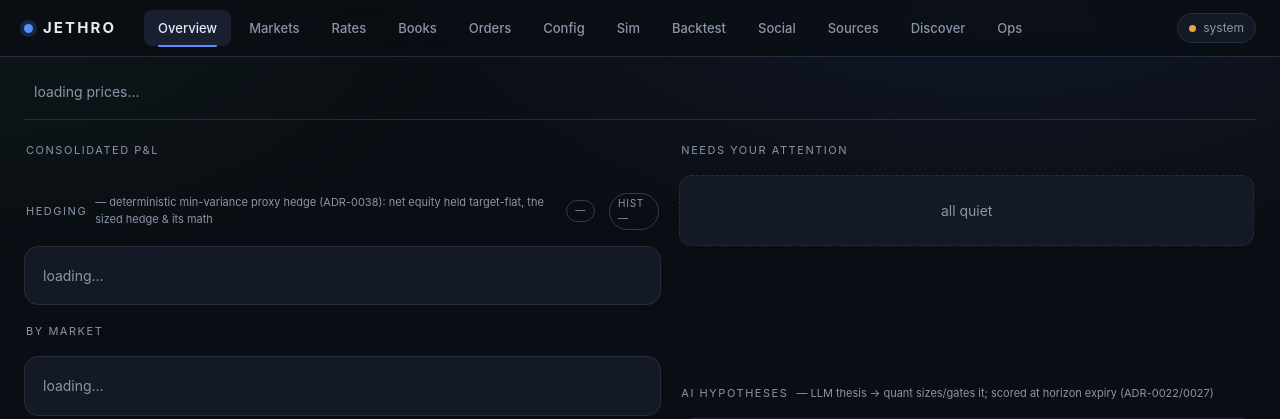
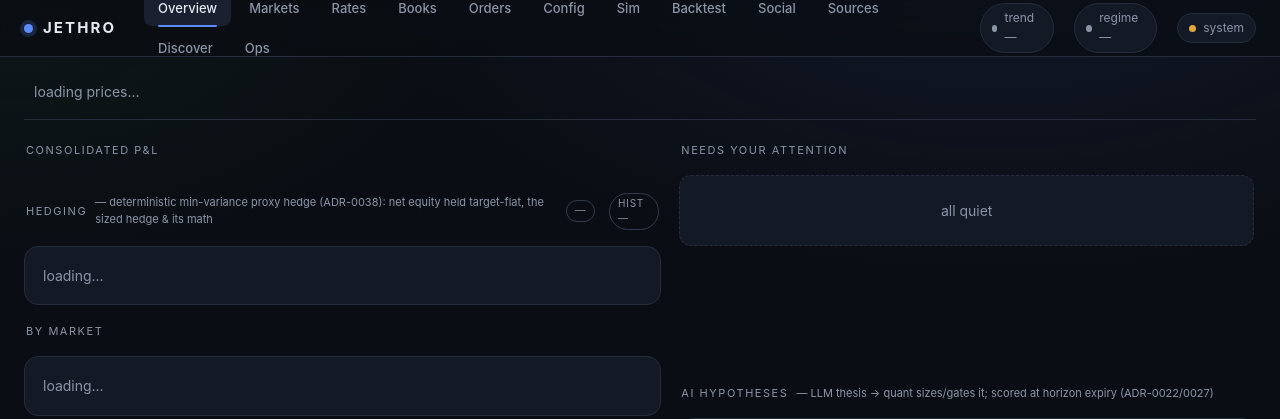
Before and after one commit to teoleg/jethro, a web app: page / in a window 1280 px wide. Shown: the top 419 px of the page. Run offline with its HTML, style and script files only (its server is not run), Linux system fonts and the light colour scheme; data that the repository does not hold is empty.

Commit message:
ui: show sensed trend + volatility regime badges on the landing page
Adds two pills next to the connection status (top-right): the market state the
SYSTEM senses FROM PRICES — trend (ADR-0044 detector breadth: TREND/CHOP) and
volatility regime (ADR-0051: CALM/ELEVATED) — never a sim label. Green = benign
(trending / calm), amber = attention (chop / elevated vol); the regime tooltip
shows vol×baseline.

New /api/market/regime (MarketRegimeController) reads the trend breadth off the
SelectingStrategy's detector and the volatility regime off StrategyLifecycle
(new volatilityRegime()/volatilityRatio() accessors). Context load green.

Co-Authored-By: Claude <noreply@anthropic.com>
Claude-Session: https://claude.ai/code/session_01GqJXPgg8rxagZMYZTnrRqo

```diff
--- a/modules/ui-gateway/src/main/resources/static/index.html
+++ b/modules/ui-gateway/src/main/resources/static/index.html
@@ -140,6 +140,8 @@
     </nav>
     <div class="indices" id="indices"></div>
     <span class="feeds" id="feeds"></span>
+    <span class="pill" id="trendPill" title="market trend — price-derived (ADR-0044)"><span class="led"></span><span>trend —</span></span>
+    <span class="pill" id="regimePill" title="volatility regime — price-derived (ADR-0051)"><span class="led"></span><span>regime —</span></span>
     <span class="pill" id="status"><span class="led"></span><span id="statusText">connecting…</span></span>
   </div>
 </div>
@@ -261,6 +263,22 @@
   });
 
   async function loadRisk() { try { renderRisk(await (await pollFetch("/api/risk")).json()); } catch (e) {} }
+
+  // Market state the SYSTEM senses from prices (never a sim label): trend (ADR-0044) + volatility
+  // regime (ADR-0051). Green = benign (trending / calm), amber = attention (chop / elevated vol).
+  async function loadMarketState() {
+    try {
+      const m = await (await pollFetch("/api/market/regime")).json();
+      const tp = document.getElementById("trendPill"), rp = document.getElementById("regimePill");
+      const t = (m.trend || "—");
+      if (tp) { tp.className = "pill " + (t === "TREND" ? "on" : (t === "CHOP" ? "off" : ""));
+        tp.lastElementChild.textContent = "trend " + (t === "—" ? "—" : t.toLowerCase()); }
+      const r = (m.regime || "—");
+      if (rp) { rp.className = "pill " + (r === "CALM" ? "on" : (r === "ELEVATED" ? "off" : ""));
+        rp.lastElementChild.textContent = "regime " + (r === "—" ? "—" : r.toLowerCase());
+        rp.title = "volatility regime — price-derived (ADR-0051)" + (m.volRatio ? " · vol×baseline " + m.volRatio : ""); }
+    } catch (e) {}
+  }
 
   // ---- price ticker + feed connection indicators ----
   let tickPrev = {};
@@ -521,6 +539,7 @@
   // pile up pending fetches. The initial call inside each loadX above stays; poll runs its own
   // immediate tick too (idempotent). Replaces raw setInterval, which wedged tabs overnight.
   poll(loadRisk, 2000);
+  poll(loadMarketState, 5000);
   poll(loadTicker, 2000);
   poll(loadFeeds, 5000);
   poll(loadIndicators, 30000);
```
Also changed, not shown: app/src/main/java/io/jethro/app/strategy/MarketRegimeController.java (added, +44 -0 lines), app/src/main/java/io/jethro/app/strategy/StrategyLifecycle.java (+11 -0 lines).
